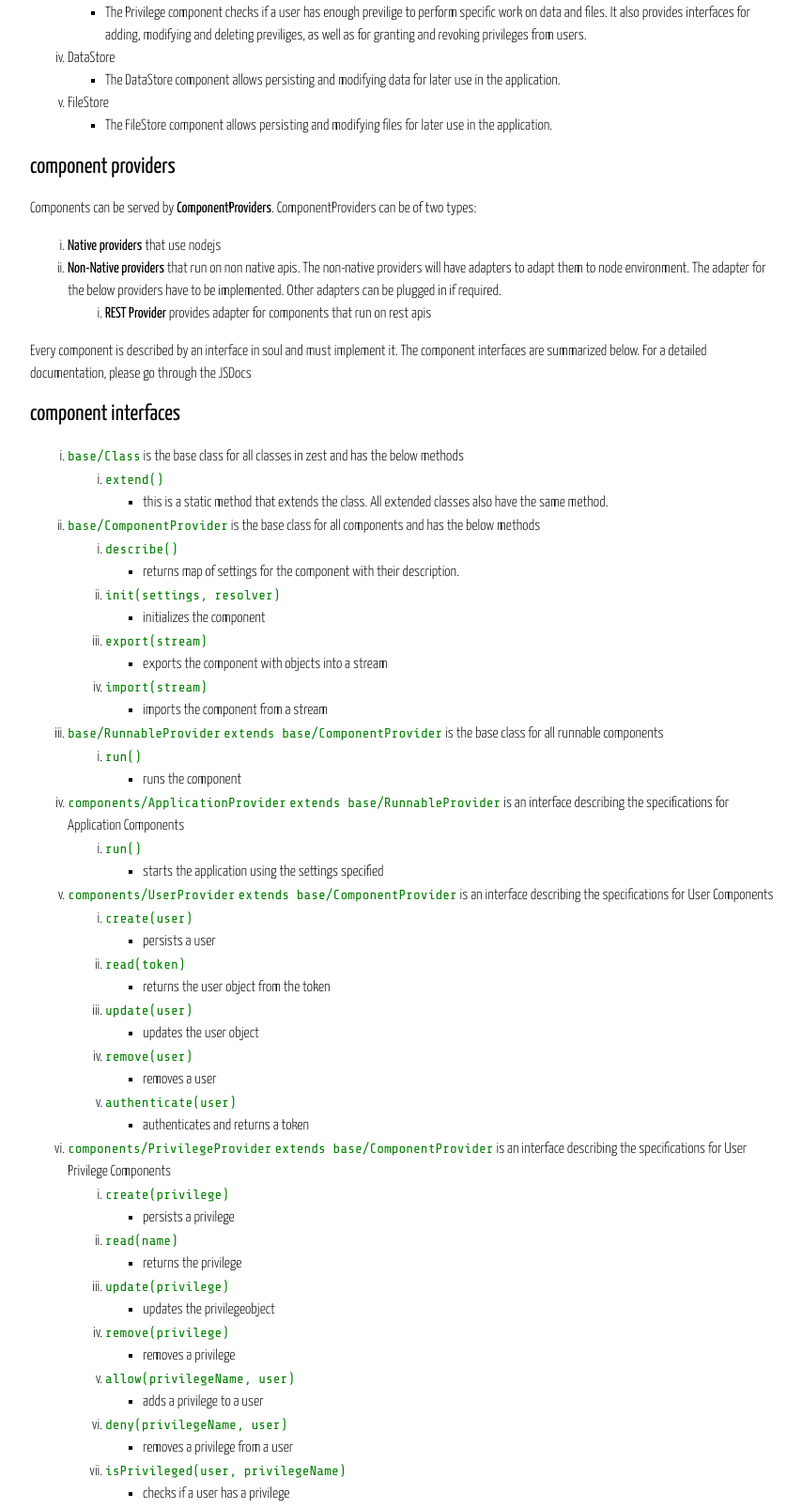
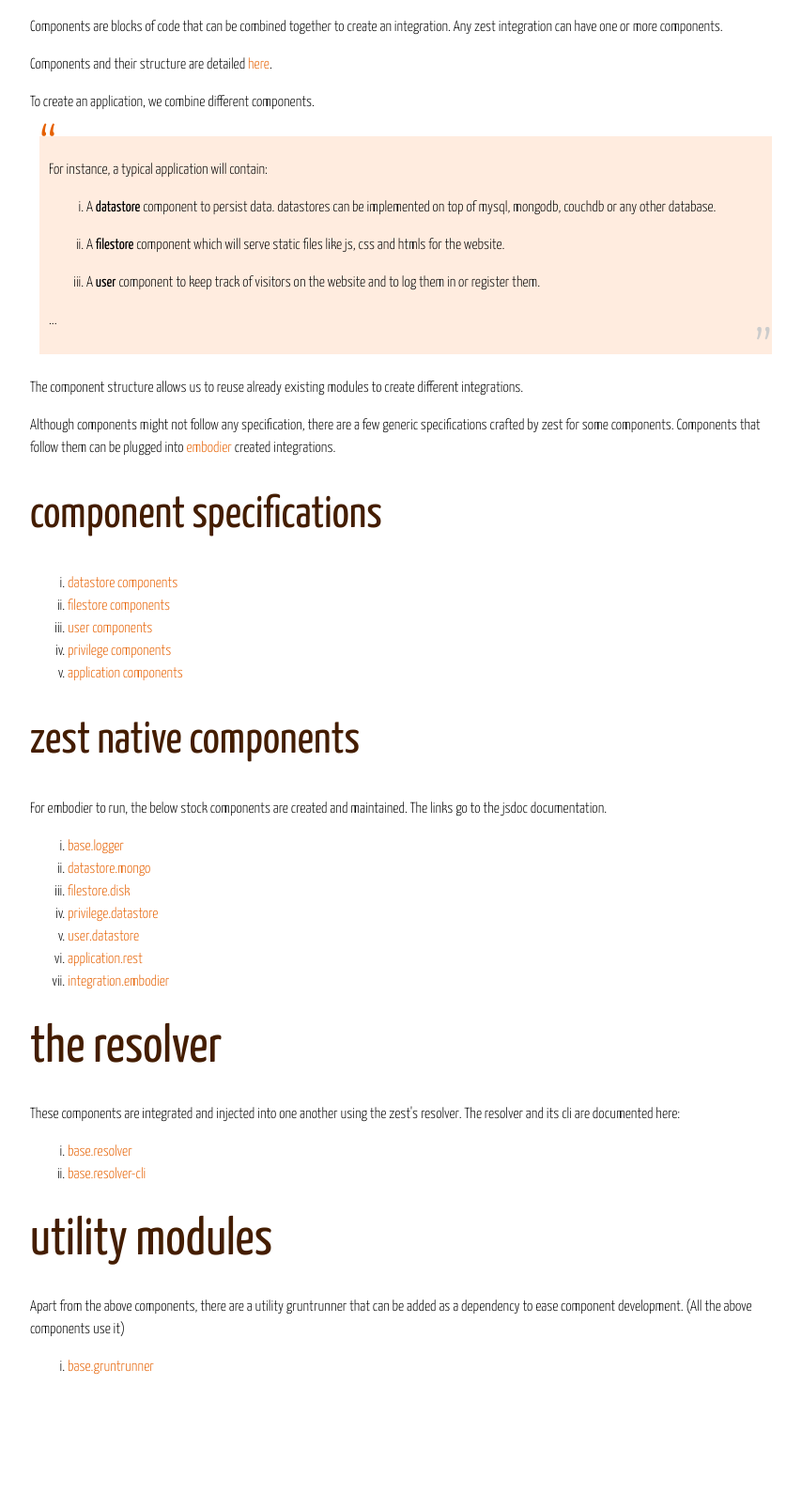
Before and after one commit to zest/documentation, a plain HTML site: page index.html in a window 1280 px wide. Shown: the part 465-2071 px from the top of the page at 94% size, without its empty margins (208-1062 px from the left). After the commit the page ends 1948 px from the top, so only its background shows below. Drawn offline with nearby package versions, Linux system fonts and the light colour scheme.

Commit message:
auto commit documentation on 2014-09-22

```diff
--- a/index.html
+++ b/index.html
@@ -9,225 +9,67 @@
             ZEST
         </header>
         <div id="zest-content">
-            <h1 id="zest-specifications">zest / specifications</h1>
+            <blockquote>
+<p><strong>zest</strong> is an integrator written on node. It integrates components to create an application. Zest applications are
+also referred to as <strong>integrations</strong> as they are logic-less configurations that specify components that have to be
+integrated.</p>
+</blockquote>
+<h2 id="the-zest-embodier">the zest embodier</h2>
+<p><a href="http://zest.github.io/integration.embodier/">embodier</a> is an integration built using zest. This integration has a UI
+that can be used to build other integrations.</p>
+<h2 id="components">components</h2>
+<p>Components are blocks of code that can be combined together to create an integration. Any zest integration can have
+one or more components.</p>
+<p>Components and their structure are detailed <a href="http://zest.github.io/base.resolver/">here</a>.</p>
+<p>To create an application, we combine different components.</p>
 <blockquote>
-<p><strong>zest</strong> is an integrator written on node. It integrates components to create an application. To integrate
-successfully, it needs components to follow a specification. This module lists down the specifications for
-developing components</p>
-</blockquote>
-<h2 id="components">components</h2>
-<p>Components are blocks of code that can be combined together to create an application. Any soul application can have
-one or more of the below components</p>
+<p>For instance, a typical application will contain:</p>
 <ol>
-<li>Application<ul>
-<li>An application is a runnable component that, when run, starts a node server and deploys itself</li>
-</ul>
+<li><p>A <strong>datastore</strong> component to persist data. datastores can be implemented on top of mysql, mongodb, couchdb or any
+other database.</p>
 </li>
-<li>User<ul>
-<li>User Component manages application users. Users use applications to work on data and files. This component also
-provides interfaces for authenticating, adding, modifying and deleting users.</li>
-</ul>
+<li><p>A <strong>filestore</strong> component which will serve static files like js, css and htmls for the website.</p>
 </li>
-<li>Privilege<ul>
-<li>The Privilege component checks if a user has enough previlige to perform specific work on data and files. It
-also provides interfaces for adding, modifying and deleting previliges, as well as for granting and revoking
-privileges from users.</li>
-</ul>
-</li>
-<li>DataStore<ul>
-<li>The DataStore component allows persisting and modifying data for later use in the application.</li>
-</ul>
-</li>
-<li>FileStore<ul>
-<li>The FileStore component allows persisting and modifying files for later use in the application.</li>
-</ul>
+<li><p>A <strong>user</strong> component to keep track of visitors on the website and to log them in or register them.</p>
 </li>
 </ol>
-<h2 id="component-providers">component providers</h2>
-<p>Components can be served by <strong>ComponentProviders</strong>. ComponentProviders can be of two types:</p>
+<p>... </p>
+</blockquote>
+<p>The component structure allows us to reuse already existing modules to create different integrations.</p>
+<p>Although components might not follow any specification, there are a few generic specifications crafted by zest for some
+components. Components that follow them can be plugged into <a href="http://zest.github.io/integration.embodier/">embodier</a>
+created integrations.</p>
+<h3 id="component-specifications">component specifications</h3>
 <ol>
-<li><strong>Native providers</strong> that use nodejs</li>
-<li><strong>Non-Native providers</strong> that run on non native apis. The non-native providers will have adapters to adapt them to
- node environment. The adapter for the below providers have to be implemented. Other adapters can be plugged in if
- required.<ol>
-<li><strong>REST Provider</strong> provides adapter for components that run on rest apis</li>
+<li><a href="components-datastore.html">datastore components</a></li>
+<li><a href="components-filestore.html">filestore components</a></li>
+<li><a href="components-user.html">user components</a></li>
+<li><a href="components-privilege.html">privilege components</a></li>
+<li><a href="components-application.html">application components</a></li>
 </ol>
-</li>
+<h3 id="zest-native-components">zest native components</h3>
+<p>For embodier to run, the below stock components are created and maintained. The links go to the jsdoc documentation.</p>
+<ol>
+<li><a href="http://zest.github.io/base.logger/">base.logger</a></li>
+<li><a href="http://zest.github.io/datastore.mongo/">datastore.mongo</a></li>
+<li><a href="http://zest.github.io/filestore.disk/">filestore.disk</a></li>
+<li><a href="http://zest.github.io/privilege.datastore/">privilege.datastore</a></li>
+<li><a href="http://zest.github.io/user.datastore/">user.datastore</a></li>
+<li><a href="http://zest.github.io/application.rest/">application.rest</a></li>
+<li><a href="http://zest.github.io/integration.embodier/">integration.embodier</a></li>
 </ol>
-<p>Every component is described by an interface in soul and must implement it. The component interfaces are summarized
-below. For a detailed documentation, please go through the JSDocs</p>
-<h2 id="component-interfaces">component interfaces</h2>
+<h2 id="the-resolver">the resolver</h2>
+<p>These components are integrated and injected into one another using the zest&#39;s resolver. The resolver and its cli are
+documented here:</p>
 <ol>
-<li><strong><code>base/Class</code></strong> is the base class for all classes in zest and has the below methods<ol>
-<li><strong><code>extend()</code></strong><ul>
-<li>this is a static method that extends the class. All extended classes also have the same method.</li>
-</ul>
-</li>
+<li><a href="http://zest.github.io/base.resolver/">base.resolver</a></li>
+<li><a href="http://zest.github.io/base.resolver-cli/">base.resolver-cli</a></li>
 </ol>
-</li>
-<li><strong><code>base/ComponentProvider</code></strong> is the base class for all components and has the below methods<ol>
-<li><strong><code>describe()</code></strong><ul>
-<li>returns map of settings for the component with their description.</li>
-</ul>
-</li>
-<li><strong><code>init</code></strong><code>(settings, resolver)</code><ul>
-<li>initializes the component</li>
-</ul>
-</li>
-<li><strong><code>export</code></strong><code>(stream)</code><ul>
-<li>exports the component with objects into a stream</li>
-</ul>
-</li>
-<li><strong><code>import</code></strong><code>(stream)</code><ul>
-<li>imports the component from a stream</li>
-</ul>
-</li>
-</ol>
-</li>
-<li><strong><code>base/RunnableProvider</code></strong> <code>extends base/ComponentProvider</code> is the base class for all
- runnable components<ol>
-<li><strong><code>run</code></strong><code>()</code><ul>
-<li>runs the component</li>
-</ul>
-</li>
-</ol>
-</li>
-<li><strong><code>components/ApplicationProvider</code></strong> <code>extends base/RunnableProvider</code> is an interface describing the
- specifications for Application Components<ol>
-<li><strong><code>run</code></strong><code>()</code><ul>
-<li>starts the application using the settings specified</li>
-</ul>
-</li>
-</ol>
-</li>
-<li><strong><code>components/UserProvider</code></strong> <code>extends base/ComponentProvider</code> is an interface describing the
- specifications for User Components<ol>
-<li><strong><code>create</code></strong><code>(user)</code><ul>
-<li>persists a user</li>
-</ul>
-</li>
-<li><strong><code>read</code></strong><code>(token)</code><ul>
-<li>returns the user object from the token</li>
-</ul>
-</li>
-<li><strong><code>update</code></strong><code>(user)</code><ul>
-<li>updates the user object</li>
-</ul>
-</li>
-<li><strong><code>remove</code></strong><code>(user)</code><ul>
-<li>removes a user</li>
-</ul>
-</li>
-<li><strong><code>authenticate</code></strong><code>(user)</code><ul>
-<li>authenticates and returns a token</li>
-</ul>
-</li>
-</ol>
-</li>
-<li><strong><code>components/PrivilegeProvider</code></strong> <code>extends base/ComponentProvider</code> is an interface describing the
- specifications for User Privilege Components<ol>
-<li><strong><code>create</code></strong><code>(privilege)</code><ul>
-<li>persists a privilege</li>
-</ul>
-</li>
-<li><strong><code>read</code></strong><code>(name)</code><ul>
-<li>returns the privilege</li>
-</ul>
-</li>
-<li><strong><code>update</code></strong><code>(privilege)</code><ul>
-<li>updates the privilegeobject</li>
-</ul>
-</li>
-<li><strong><code>remove</code></strong><code>(privilege)</code><ul>
-<li>removes a privilege</li>
-</ul>
-</li>
-<li><strong><code>allow</code></strong><code>(privilegeName, user)</code><ul>
-<li>adds a privilege to a user</li>
-</ul>
-</li>
-<li><strong><code>deny</code></strong><code>(privilegeName, user)</code><ul>
-<li>removes a privilege from a user</li>
-</ul>
-</li>
-<li><strong><code>isPrivileged</code></strong><code>(user, privilegeName)</code><ul>
-<li>checks if a user has a privilege</li>
-</ul>
-</li>
-</ol>
-</li>
-<li><strong><code>components/DataStoreProvider</code></strong> <code>extends base/ComponentProvider</code> is an interface describing the
- specifications for Data Store Components<ol>
-<li><strong><code>create</code></strong><code>(name, structure)</code><ul>
-<li>creates a store and returns a store object</li>
-</ul>
-</li>
-<li><strong><code>read</code></strong><code>(name)</code><ul>
-<li>reads a store by name</li>
-</ul>
-</li>
-<li><strong><code>update</code></strong><code>(name, structure)</code><ul>
-<li>updates a store</li>
-</ul>
-</li>
-<li><strong><code>remove</code></strong><code>(storeName)</code><ul>
-<li>removes a store</li>
-</ul>
-</li>
-<li><strong><code>&lt;store&gt;.create</code></strong><code>(storeName)</code><ul>
-<li>adds a store item to the store</li>
-</ul>
-</li>
-<li><strong><code>&lt;store&gt;.read</code></strong><code>(storeName, searchQuery)</code><ul>
-<li>get an element from the store</li>
-</ul>
-</li>
-<li><strong><code>&lt;store&gt;.update</code></strong><code>(storeName, item)</code><ul>
-<li>updates a store item</li>
-</ul>
-</li>
-<li><strong><code>&lt;store&gt;.remove</code></strong><code>(storeName, item)</code><ul>
-<li>deletes a store item</li>
-</ul>
-</li>
-</ol>
-</li>
-<li><strong><code>components/FileStoreProvider</code></strong> <code>extends base/ComponentProvider</code> is an interface describing the
- specifications for File Store Components<ol>
-<li><strong><code>&lt;directory&gt;.create</code></strong><code>(path, data)</code><ul>
-<li>creates a file or a directory depending on if the path ends in /.</li>
-</ul>
-</li>
-<li><strong><code>&lt;directory&gt;.read</code></strong><code>(path)</code><ul>
-<li>gets contents of a directory</li>
-</ul>
-</li>
-<li><strong><code>&lt;directory&gt;.update</code></strong><code>(oldPath, newPath)</code><ul>
-<li>updates the name of a directory</li>
-</ul>
-</li>
-<li><strong><code>&lt;directory&gt;.remove</code></strong><code>(path)</code><ul>
-<li>deletes a directory</li>
-</ul>
-</li>
-<li><strong><code>&lt;file&gt;.read</code></strong><code>(path)</code><ul>
-<li>reads contents of a file</li>
-</ul>
-</li>
-<li><strong><code>&lt;file&gt;.update</code></strong><code>(path, data)</code><ul>
-<li>updates a file with new contents</li>
-</ul>
-</li>
-<li><strong><code>&lt;file&gt;.remove</code></strong><code>(path)</code><ul>
-<li>deletes a file</li>
-</ul>
-</li>
-<li><strong><code>root</code></strong><code>()</code><ul>
-<li>gets the root folder for the File Store</li>
-</ul>
-</li>
-</ol>
-</li>
+<h2 id="utility-modules">utility modules</h2>
+<p>Apart from the above components, there are a utility gruntrunner that can be added as a dependency to ease component
+development. (All the above components use it) </p>
+<ol>
+<li><a href="http://zest.github.io/base.gruntrunner/">base.gruntrunner</a></li>
 </ol>
 
         </div>
--- a/theme/main.css
+++ b/theme/main.css
@@ -37,6 +37,31 @@ header {
 
 h1, h2, h3, h4, h5, h6 {
     font-weight: 400;
+    color: #441d00;
+}
+
+h1 {
+    font-size: 400%;
+}
+
+h2 {
+    font-size: 350%;
+}
+
+h3 {
+    font-size: 300%;
+}
+
+h4 {
+    font-size: 250%;
+}
+
+h5 {
+    font-size: 200%;
+}
+
+h6 {
+    font-size: 150%;
 }
 
 ul {
@@ -46,3 +71,31 @@ ul {
 ol {
     list-style: lower-roman;
 }
+
+blockquote {
+    background: #ffecdf;
+    margin: 1.5em 10px;
+    padding: 0.5em 10px;
+    quotes: "\201C""\201D";
+    position: relative;
+}
+
+blockquote:before {
+    color: #e66000;
+    content: open-quote;
+    font-size: 4em;
+    position: absolute;
+    left: 0;
+}
+blockquote:after {
+    color: #ccc;
+    content: close-quote;
+    font-size: 4em;
+    position: absolute;
+    right: 0;
+}
+
+a {
+    color: #e66000;
+    text-decoration: none;
+}
```
Also changed, not shown: components-application.html (added, +17 -0 lines), components-datastore.html (added, +17 -0 lines), components-filestore.html (added, +17 -0 lines), components-privilege.html (added, +17 -0 lines), components-user.html (added, +17 -0 lines).
